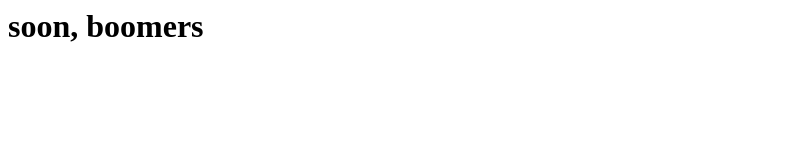
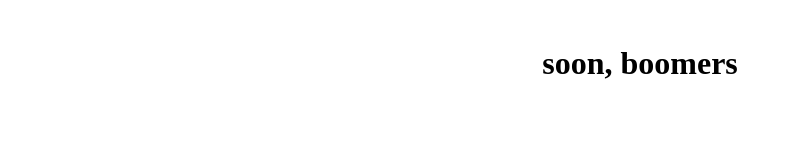
Before and after one commit to DuckBot/DuckBot.github.io, a plain HTML site: page index.html in a window 1280 px wide. Shown: the whole page, without its empty margins (0-791 px from the left). Drawn offline with Linux system fonts and the light colour scheme.

Commit message:
Update index.html

```diff
--- a/index.html
+++ b/index.html
@@ -1 +1 @@
-<h1> soon, boomers </h1>
+<center> <h1> <br> soon, boomers </h1> </center>
```
